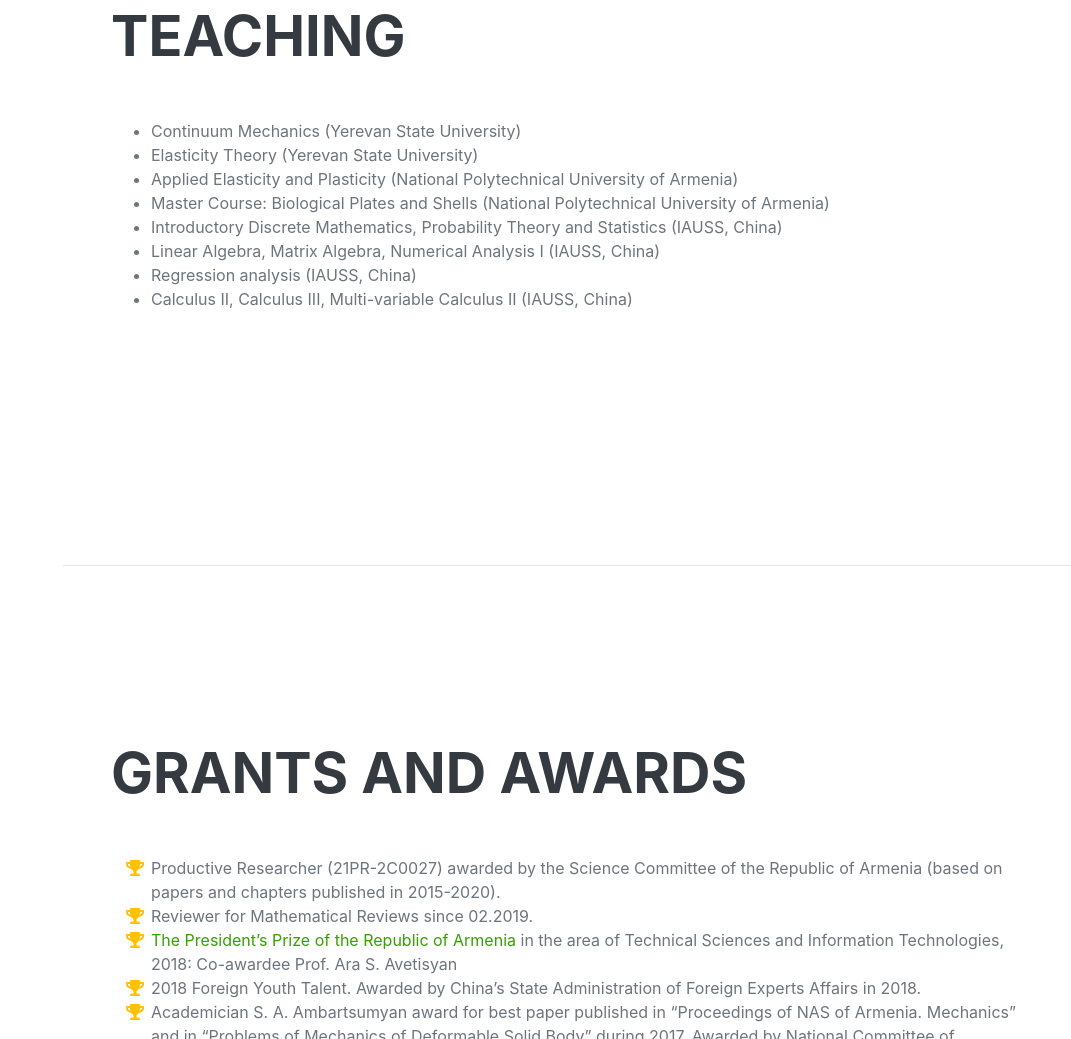
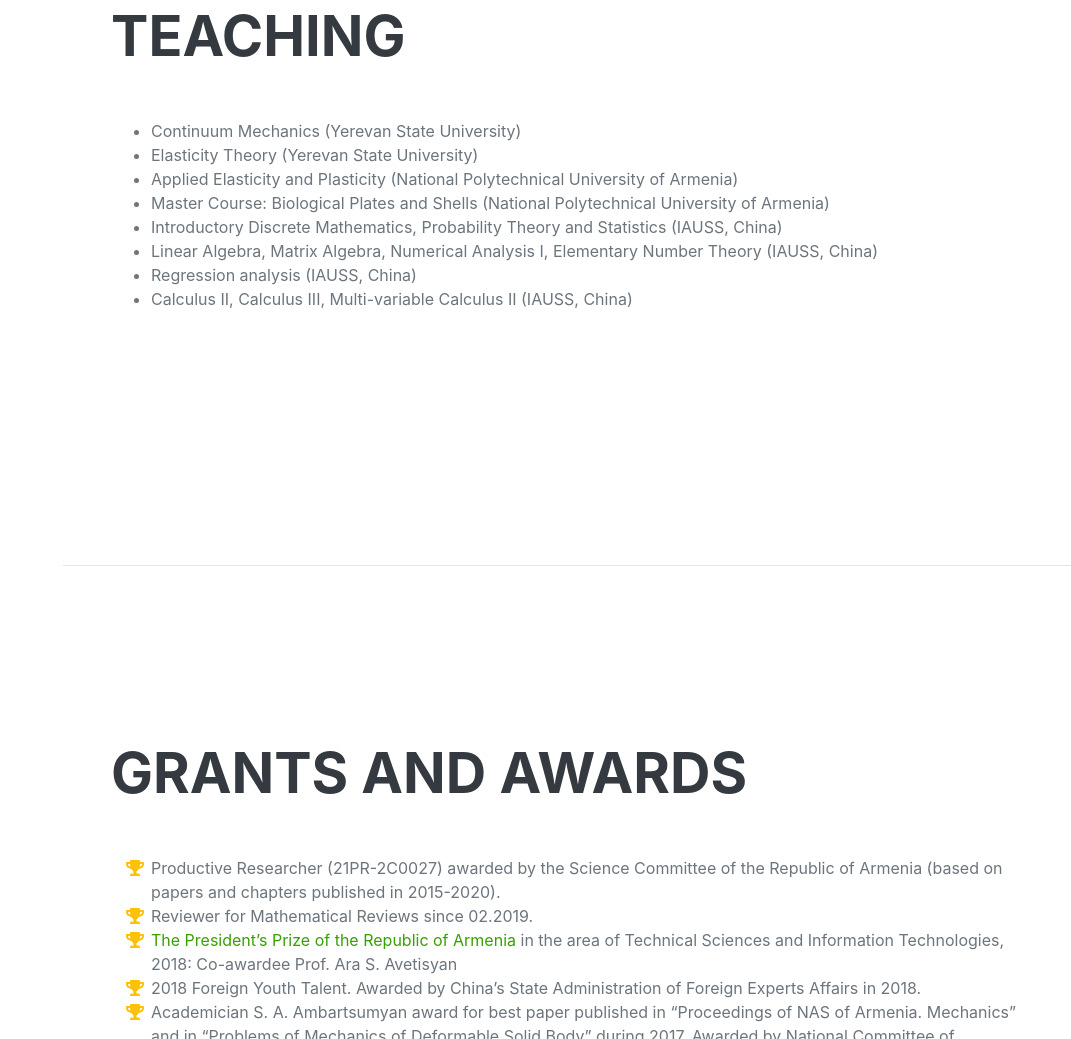
Before and after one commit to asaturkhur/asaturkhur.github.io, a plain HTML site: page index.html in a window 1280 px wide. Shown: the part 3791-4830 px from the top of the page, without its empty margins (209-1280 px from the left). Drawn offline with nearby package versions, Linux system fonts and the light colour scheme; a web font is replaced by a local one.

Commit message:
Update index.html

```diff
--- a/index.html
+++ b/index.html
@@ -181,7 +181,7 @@
                         <li>Applied Elasticity and Plasticity (National Polytechnical University of Armenia)</li>
                         <li>Master Course: Biological Plates and Shells (National Polytechnical University of Armenia)</li>
                         <li>Introductory Discrete Mathematics, Probability Theory and Statistics (IAUSS, China)</li>
-                        <li>Linear Algebra, Matrix Algebra, Numerical Analysis I (IAUSS, China)</li>
+                        <li>Linear Algebra, Matrix Algebra, Numerical Analysis I, Elementary Number Theory (IAUSS, China)</li>
                         <li>Regression analysis (IAUSS, China)</li>
                         <li>Calculus II, Calculus III, Multi-variable Calculus II (IAUSS, China)</li>
                     </ul>
```
